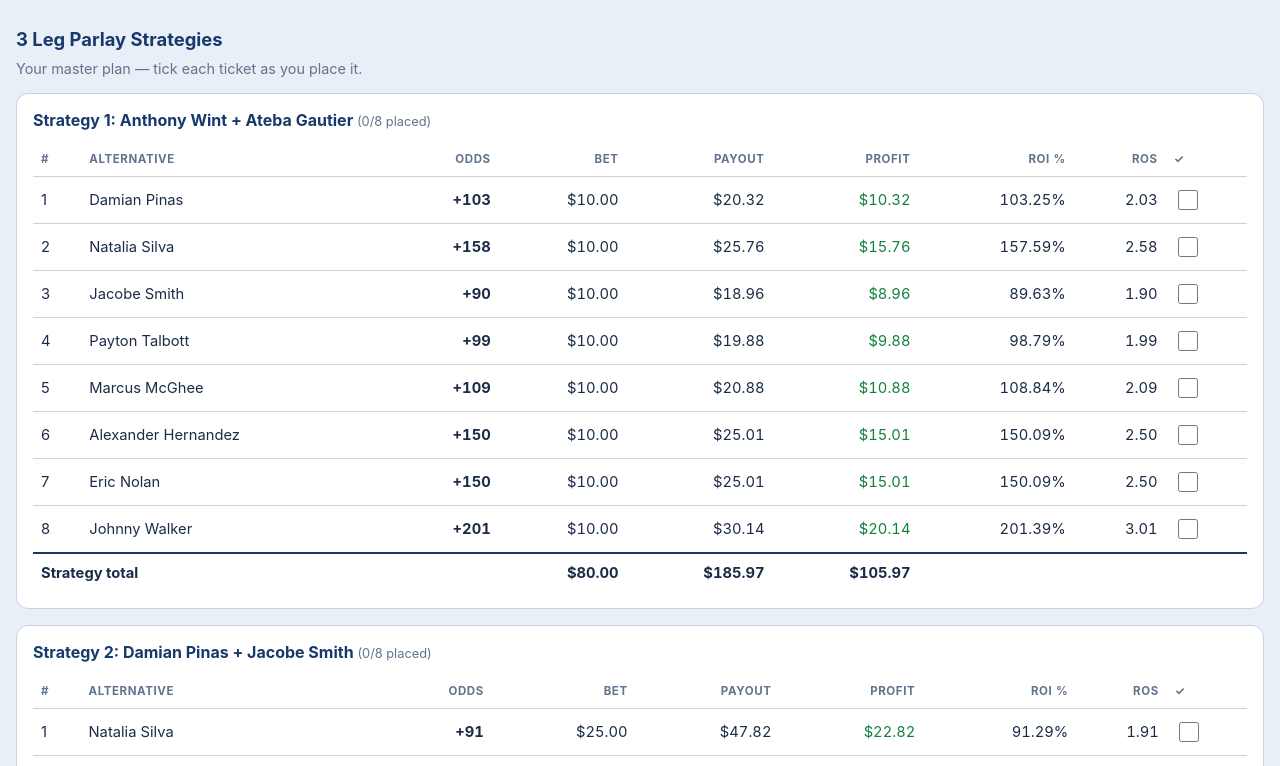
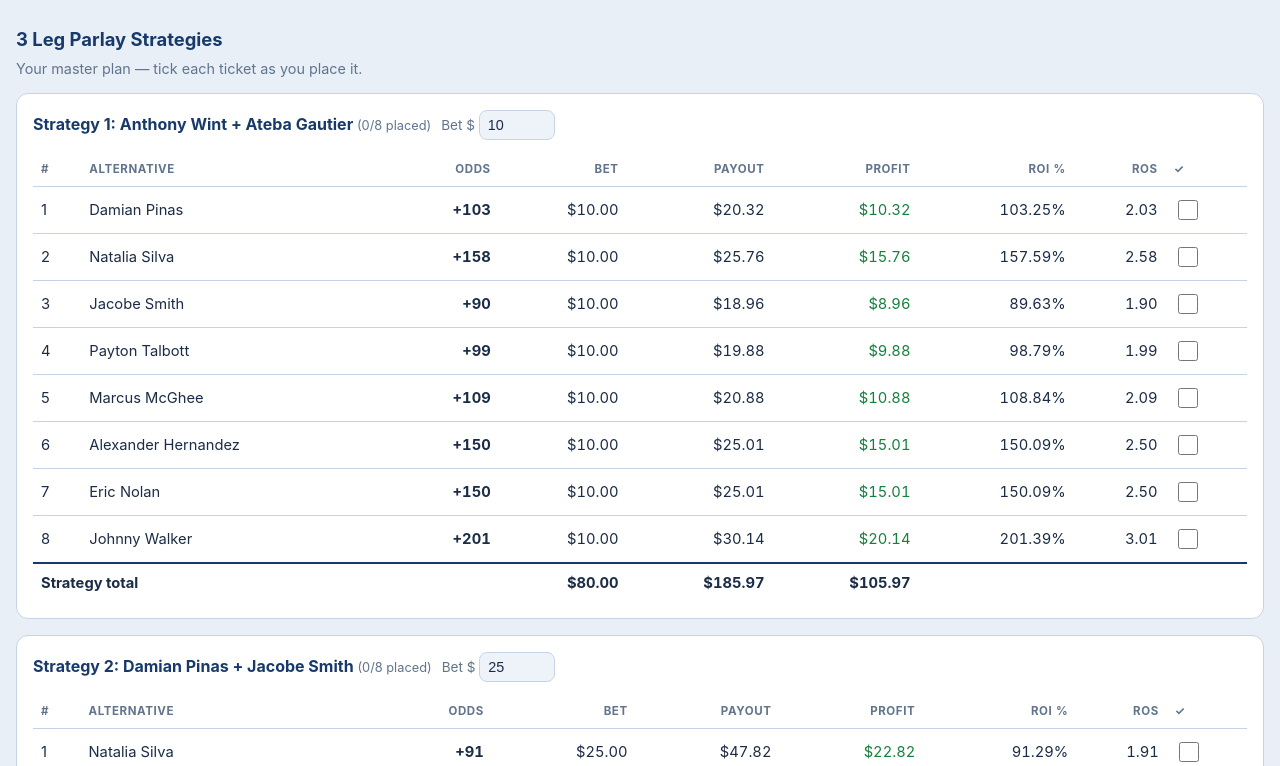
Before and after one commit to vharkish/UFC-332, a plain HTML site: page index.html in a window 1280 px wide. Shown: the part 548-1314 px from the top of the page. Drawn offline with Linux system fonts and the light colour scheme.

Commit message:
Per-strategy adjustable stake inputs in master plan

```diff
--- a/index.html
+++ b/index.html
@@ -46,6 +46,8 @@
   #parlayTable input[data-k$="name"]{min-width:140px}
   #parlayTable input[type=number]{min-width:88px}
   #previewTable th[data-sort]{cursor:pointer;user-select:none;white-space:nowrap}
+  .stake-ctl{font-size:.85rem;color:var(--muted);font-weight:400;margin-left:10px;white-space:nowrap}
+  .stake-ctl input{display:inline-block;width:76px;padding:6px 8px;font-size:.9rem}
   @media(max-width:640px){ #singleTable th:nth-child(4),#singleTable td:nth-child(4){display:none} }
 </style>
 </head>
@@ -287,27 +289,33 @@ const STRATEGIES=[
 function placedCount(si){ let p=0; STRATEGIES[si].alts.forEach((_,ri)=>{ if(state.placed[si+"-"+ri]) p++; }); return p; }
 
 function renderStrategies(){
-  const host=$("#strategies"); host.innerHTML="";
+  const host=$("#strategies");
+  const focus=keepFocus(host);
+  host.innerHTML="";
+  if(!state.strategyBets) state.strategyBets={};
   let gBet=0,gPay=0,gTotal=0;
   STRATEGIES.forEach((s,si)=>{
+    const betStr=state.strategyBets[si]!==undefined?state.strategyBets[si]:s.bet;
+    const bet=parseFloat(betStr)||0;
     const d1=dec(oddsOf(s.a1)), d2=dec(oddsOf(s.a2));
     const card=document.createElement("div"); card.className="card";
     let tBet=0,tPay=0,rows="";
     s.alts.forEach((alt,ri)=>{
-      const d=d1*d2*dec(oddsOf(alt)), pay=s.bet*d, prof=pay-s.bet;
+      const d=d1*d2*dec(oddsOf(alt)), pay=bet*d, prof=pay-bet;
       const key=si+"-"+ri, done=!!state.placed[key];
-      if(isFinite(pay)){ tBet+=s.bet; tPay+=pay; }
+      if(isFinite(pay)){ tBet+=bet; tPay+=pay; }
       rows+='<tr class="'+(done?"done":"")+'"><td>'+(ri+1)+'</td><td>'+esc(alt)+'</td>'
-        +'<td class="num"><strong>'+amer(d)+'</strong></td><td class="num">'+money(s.bet)+'</td>'
+        +'<td class="num"><strong>'+amer(d)+'</strong></td><td class="num">'+money(bet)+'</td>'
         +'<td class="num">'+money(pay)+'</td><td class="num '+(prof>0?"pos":"")+'">'+money(prof)+'</td>'
-        +'<td class="num">'+pct(s.bet>0?prof/s.bet:NaN)+'</td>'
-        +'<td class="num">'+(isFinite(pay)?(pay/s.bet).toFixed(2):"—")+'</td>'
+        +'<td class="num">'+pct(bet>0?prof/bet:NaN)+'</td>'
+        +'<td class="num">'+(isFinite(pay)&&bet>0?(pay/bet).toFixed(2):"\u2014")+'</td>'
         +'<td><input type="checkbox" data-s="'+si+'" data-r="'+ri+'"'+(done?" checked":"")+' aria-label="Ticket placed"></td></tr>';
     });
     gBet+=tBet; gPay+=tPay; gTotal+=s.alts.length;
-    card.innerHTML='<h3>Strategy '+(si+1)+': '+esc(s.a1)+' + '+esc(s.a2)+' <span class="placed-count" data-sc="'+si+'">('+placedCount(si)+'/'+s.alts.length+' placed)</span></h3>'
+    card.innerHTML='<h3>Strategy '+(si+1)+': '+esc(s.a1)+' + '+esc(s.a2)+' <span class="placed-count" data-sc="'+si+'">('+placedCount(si)+'/'+s.alts.length+' placed)</span>'
+      +'<span class="stake-ctl">Bet $ <input data-si="'+si+'" data-i="st'+si+'" data-k="bet" type="number" min="0" step="any" value="'+esc(betStr)+'"></span></h3>'
       +'<table><thead><tr><th>#</th><th>Alternative</th><th class="num">Odds</th><th class="num">Bet</th>'
-      +'<th class="num">Payout</th><th class="num">Profit</th><th class="num">ROI %</th><th class="num">ROS</th><th title="Ticket placed">✓</th></tr></thead>'
+      +'<th class="num">Payout</th><th class="num">Profit</th><th class="num">ROI %</th><th class="num">ROS</th><th title="Ticket placed">\u2713</th></tr></thead>'
       +'<tbody>'+rows+'</tbody>'
       +'<tfoot><tr class="total"><td colspan="3">Strategy total</td><td class="num">'+money(tBet)+'</td>'
       +'<td class="num">'+money(tPay)+'</td><td class="num">'+money(tPay-tBet)+'</td><td></td><td></td><td></td></tr></tfoot></table>';
@@ -325,7 +333,13 @@ function renderStrategies(){
     else{ delete state.placed[key]; tr.classList.remove("done"); }
     save(); updatePlacedCounts();
   }));
+  host.querySelectorAll('input[data-k="bet"]').forEach(el=>el.addEventListener("input",e=>{
+    state.strategyBets[+e.target.dataset.si]=e.target.value;
+    save(); renderStrategies();
+  }));
+  restoreFocus(host,focus);
 }
+
 function grandPlaced(){ return Object.keys(state.placed).filter(k=>state.placed[k]).length; }
 function updatePlacedCounts(){
   STRATEGIES.forEach((s,si)=>{
```
